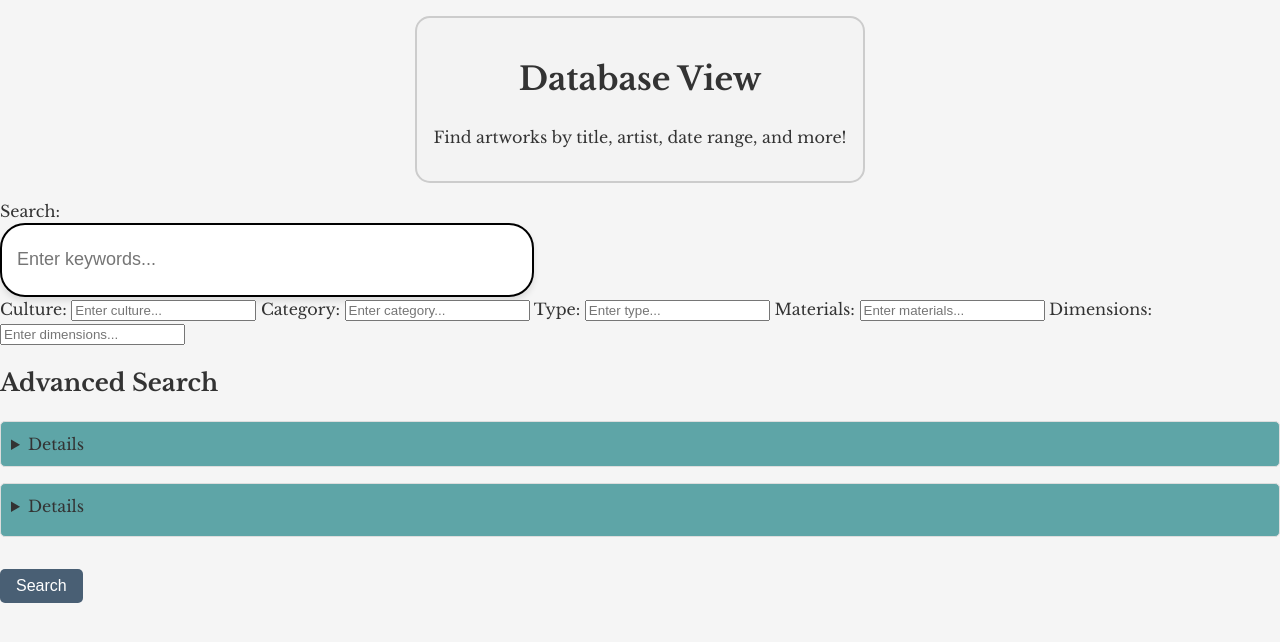
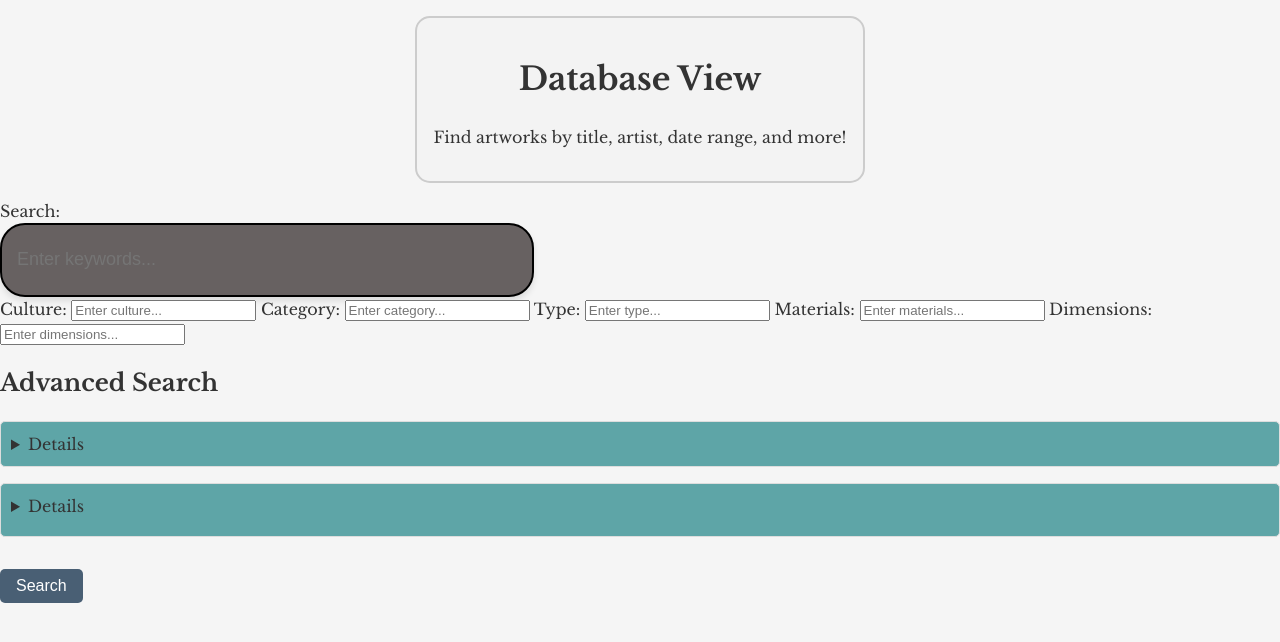
Before and after one commit to bn0367/databases-website, a PHP site: page / in a window 1280 px wide. Shown: the top 642 px of the page. Run offline with PHP 8.4, Linux system fonts and the light colour scheme.

Commit message:
search bar styling

```diff
--- a/style.css
+++ b/style.css
@@ -17,7 +17,7 @@ header {
     padding: 10px 15px;
     border: 2px solid #000;  /* Black border */
     border-radius: 25px;  /* Rounded corners */
-    background-color: #fff;
+    background-color: #676161;
     color: #333;
     margin-left: 0;  /* align to left margin */
     display: block;  /* individual line */
```
